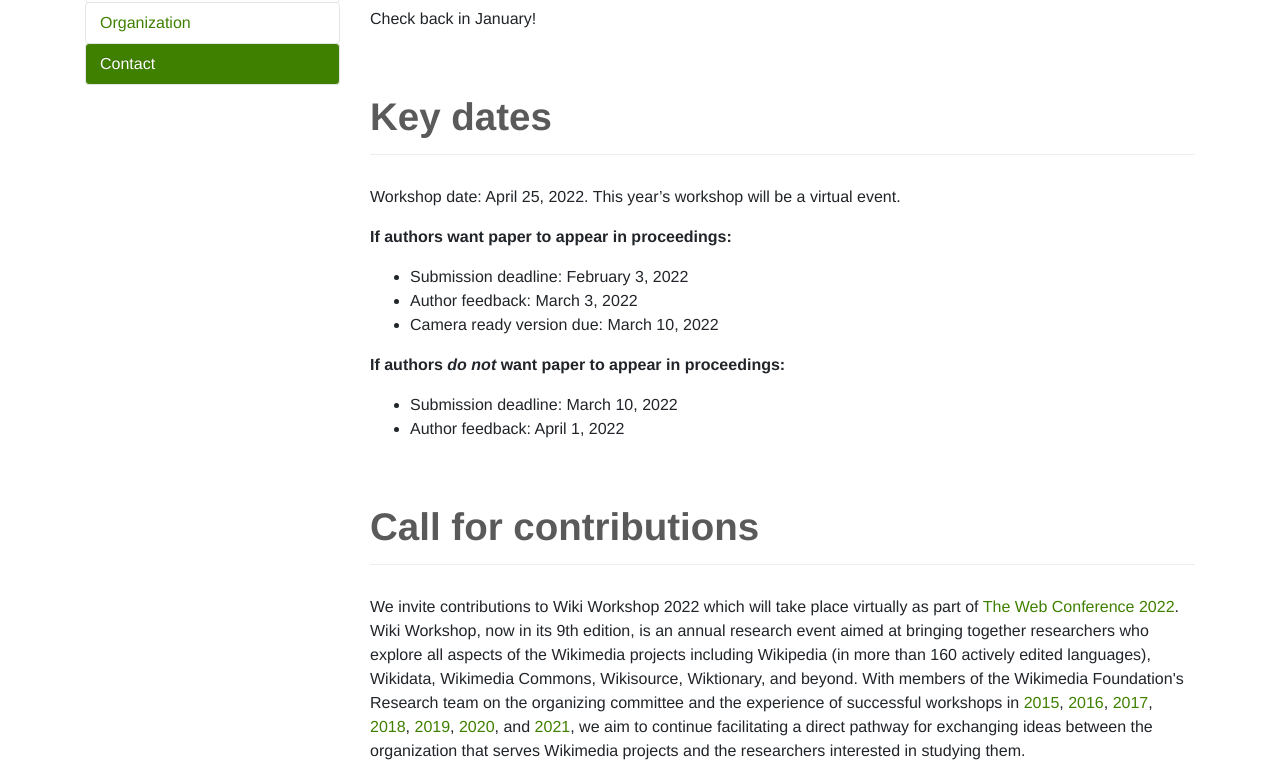
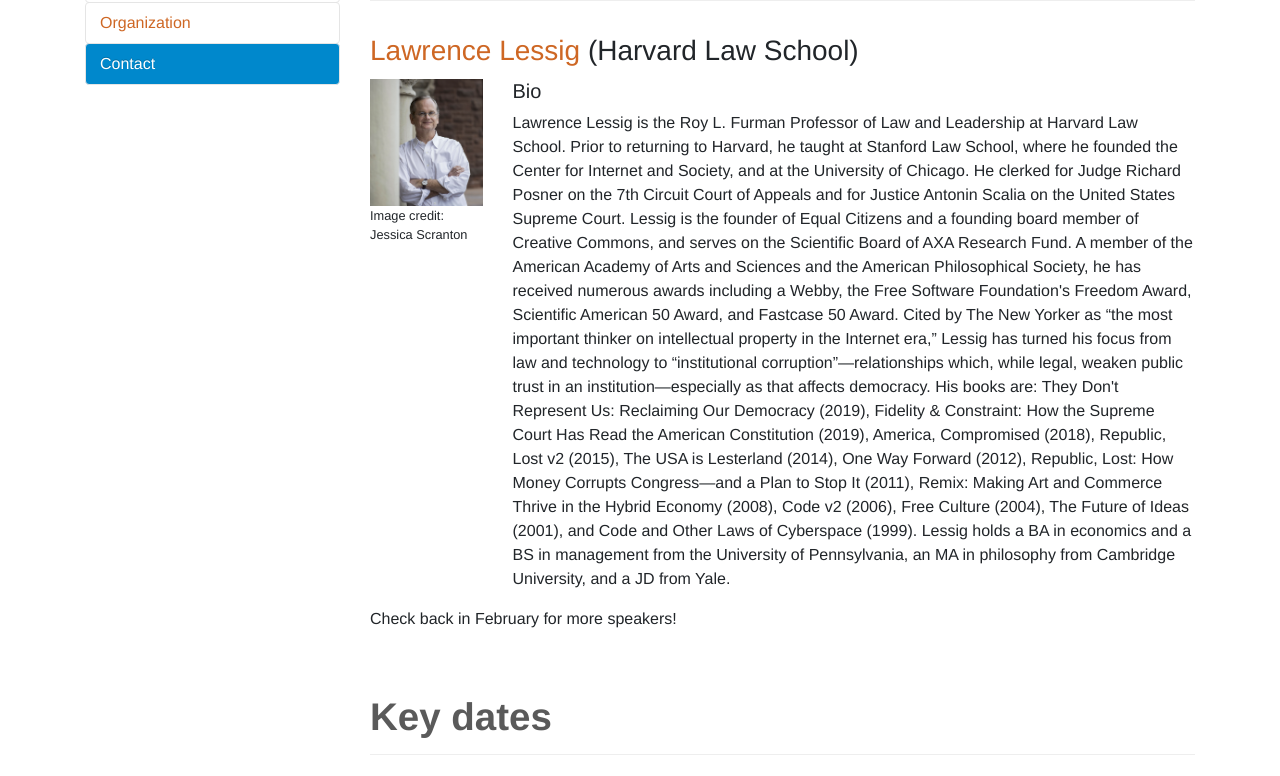
Before and after one commit to wikimedia/research-wikiworkshop, a plain HTML site: page 2022/index.html in a window 1280 px wide. Shown: the part 673-1449 px from the top of the page. Drawn offline with Linux system fonts and the light colour scheme.

Commit message:
Add videos and update PDF for 2021
Updated information about keynote speaker, added privacy statement link,
and changed the link colors on the nav bar for 2022.

Change-Id: I0a25958c204aeb1b794d69bd9bb4af3cadd286b9

```diff
--- a/2022/css/styles.css
+++ b/2022/css/styles.css
@@ -16,11 +16,9 @@
 .nav-pills .nav-link.active {
     color: #fff;
     text-shadow: 0 -1px 0 rgba(0,0,0,0.2);
-    background-color: #408000;
-
 }
 a {
-    color: #408000;
+    color: #ce6724;
 }
 
 .gap-right { margin-right:5px; }
--- a/2022/index.html
+++ b/2022/index.html
@@ -82,6 +82,7 @@
                             <h1>News</h1>
                         </div>
                         <ul>
+                            <li>Jan. 18, 2022: Lawrence Lessig is confirmed as our Keynote Speaker.</li>
                             <li>Dec. 16, 2021: Call for contributions
                             and submission instructions are published.</li>
                             <li>Dec. 14, 2022: Wiki Workshop 2022 will
@@ -105,7 +106,30 @@
                         <div class="page-header">
                             <h1>Invited speakers</h1>
                         </div>
-                        <p>Check back in January!</p>
+                        <div class="row">
+                            <div class="col-12">
+                                <h3><a href="https://hls.harvard.edu/faculty/directory/10519/Lessig">Lawrence Lessig</a> (Harvard Law School)</h3>
+                            </div>
+                            <div class="col-sm-6 col-md-2">
+                                <img src="image/Lessig_Credit Jessica Scranton.jpg" alt="Lawrence Lessig" class="pull-left gap-right img-rounded" width="100%"/>
+                                <br/>
+                                <p class = "small"> Image credit: Jessica Scranton<p>
+                            </div>
+                            <div class="col-sm-6 col-md-10">
+                                <h5>Bio</h5>
+                                <p>Lawrence Lessig is the Roy L. Furman Professor of Law and Leadership at Harvard Law School. Prior to returning to Harvard, he taught at Stanford Law School, where he founded the Center for Internet and Society, and at the University of Chicago. He clerked for Judge Richard Posner on the 7th Circuit Court of Appeals and for Justice Antonin Scalia on the United States Supreme Court.
+Lessig is the founder of Equal Citizens and a founding board member of Creative Commons, and serves on the Scientific Board of AXA Research Fund. A member of the American Academy of Arts and Sciences and the American Philosophical Society, he has received numerous awards including a Webby, the Free Software Foundation's Freedom Award, Scientific American 50 Award, and Fastcase 50 Award.
+Cited by The New Yorker as “the most important thinker on intellectual property in the Internet era,” Lessig has turned his focus from law and technology to “institutional corruption”—relationships which, while legal, weaken public trust in an institution—especially as that affects democracy.
+His books are: They Don't Represent Us: Reclaiming Our Democracy (2019), Fidelity & Constraint: How the Supreme Court Has Read the American Constitution (2019), America, Compromised (2018), Republic, Lost v2 (2015), The USA is Lesterland (2014), One Way Forward (2012), Republic, Lost: How Money Corrupts Congress—and a Plan to Stop It (2011), Remix: Making Art and Commerce Thrive in the Hybrid Economy (2008), Code v2 (2006), Free Culture (2004), The Future of Ideas (2001), and Code and Other Laws of Cyberspace (1999).
+Lessig holds a BA in economics and a BS in management from the University of Pennsylvania, an MA in philosophy from Cambridge University, and a JD from Yale.
+</p>
+                            </div>
+                        </div>
+                        <div class="row">
+                            <div class="col-12">
+                                <p> Check back in February for more speakers!<p>
+                            </div>
+                        </div>
                     </section>
 
                     <!-- Papers
@@ -258,6 +282,7 @@
                             session.
                         </p>
                         <p>
+                            Please review our <a href="https://foundation.wikimedia.org/wiki/Legal:Wiki_Workshop_2022_Privacy_Statement">privacy statement<a> prior to submitting your paper.
                             For submission dates, see above.
                         </p>
                         <ul>
```
Also changed, not shown: 2021/index.html (+6 -6 lines), 2022/image/Lessig_Credit Jessica Scranton.jpg (added), 3 other files.
